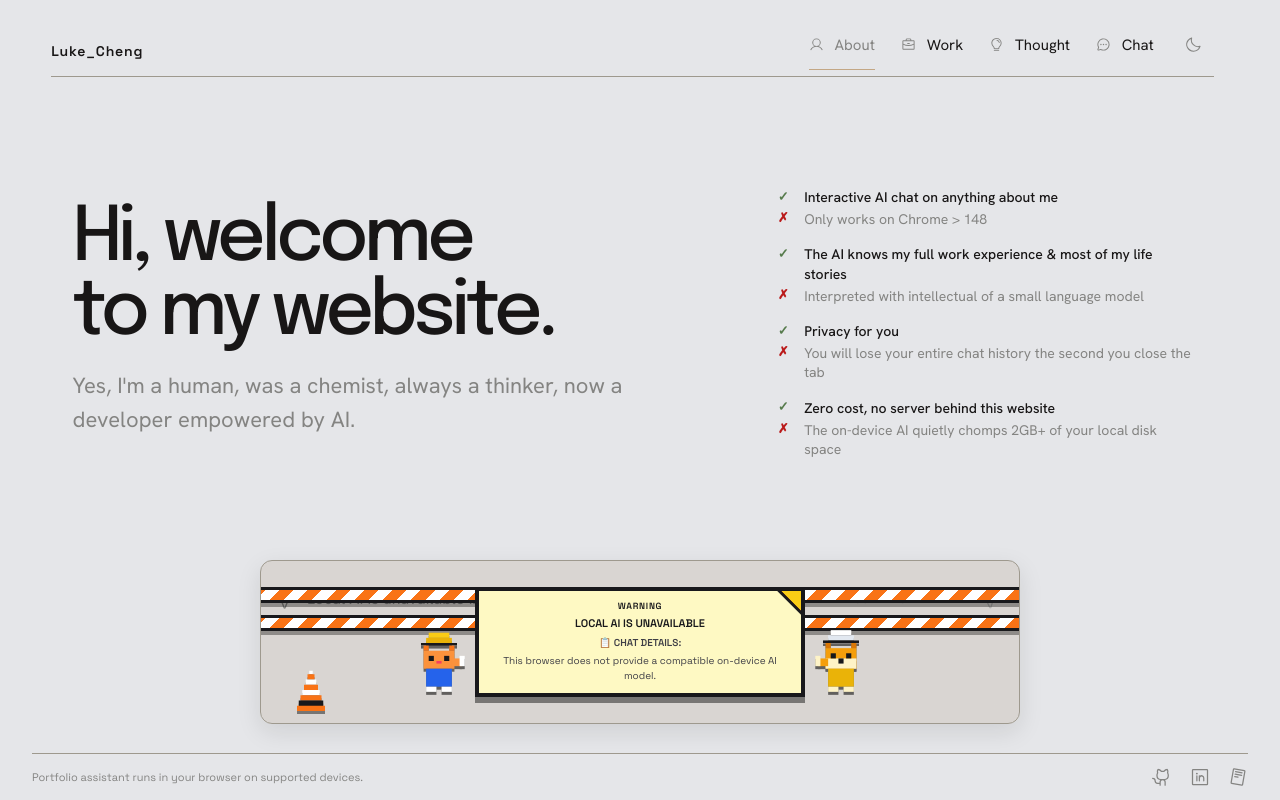
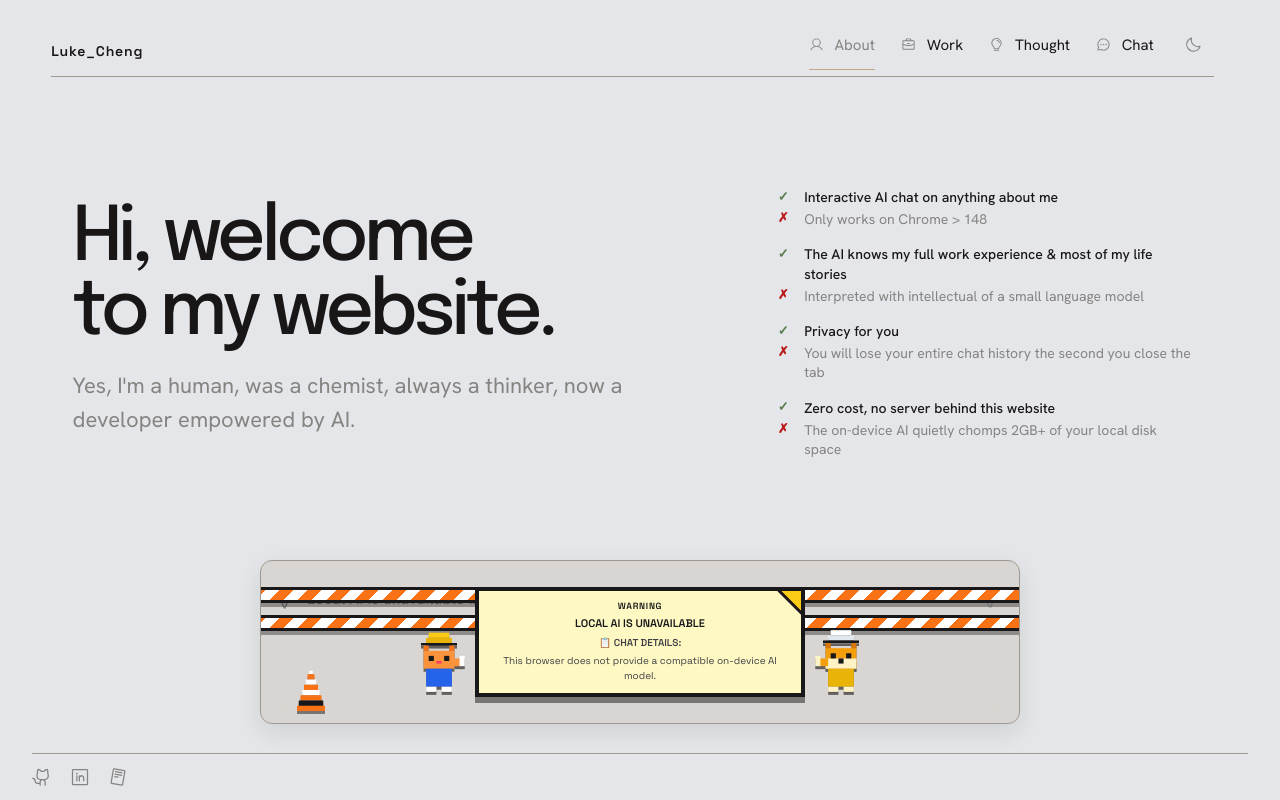
Before and after one commit to luke-cheng/luke-cheng.github.io, a Next.js app: page / in a window 1280 px wide. Built offline with nearby package versions, Linux system fonts and the light colour scheme; a web font is replaced by a local one.

Commit message:
Remove introductory paragraph from SiteFooter
Removed introductory paragraph from SiteFooter component.

```diff
--- a/app/_components/SiteFooter.tsx
+++ b/app/_components/SiteFooter.tsx
@@ -7,9 +7,6 @@ import {
 function SiteFooter() {
   return (
     <footer className="site-footer">
-      <p>
-        Portfolio assistant runs in your browser on supported devices.
-      </p>
       <nav className="footer-links" aria-label="Luke Cheng links">
         <a
           href="https://github.com/Luke-Cheng"
```
